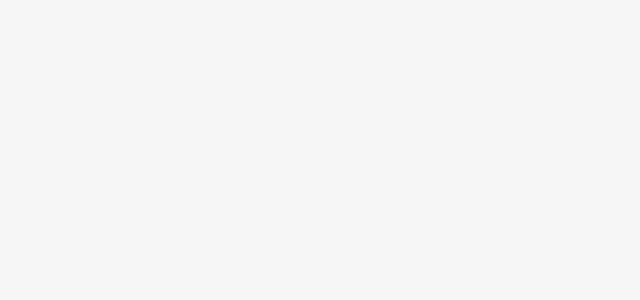
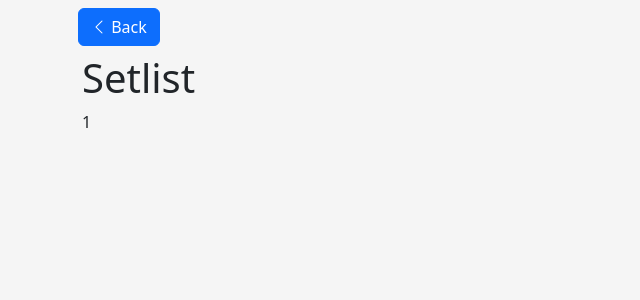
Before and after one commit to crvouga/setlist, a Nuxt app: page /setlist/1 in a window 1280 px wide. Before the commit this address had no page. Shown: the top 300 px of the page, without its empty margins (0-640 px from the left). Built offline with nearby package versions, Linux system fonts and the light colour scheme.

Commit message:
added setlist page

```diff
--- a/pages/setlist-create.vue
+++ b/pages/setlist-create.vue
@@ -10,6 +10,8 @@ watch(name, () => {
 });
 
 const problems = ref<string[]>([]);
+
+const router = useRouter();
 
 const create = async () => {
   problems.value = [];
@@ -26,7 +28,7 @@ const create = async () => {
 
   if (result.type === "Ok") {
     status.value = "Ok";
-    console.log(result.data);
+    router.push(`/setlist/${result.data.id}`);
     return;
   }
 
--- /dev/null
+++ b/pages/setlist/[id].vue
@@ -0,0 +1,12 @@
+<template>
+  <nav class="container fw-bold p-2">
+    <NuxtLink to="/" class="btn btn-primary">
+      <Icon name="back" />
+      Back
+    </NuxtLink>
+  </nav>
+  <main class="container">
+    <h1>Setlist</h1>
+    <p>{{ $route.params.id }}</p>
+  </main>
+</template>
```
